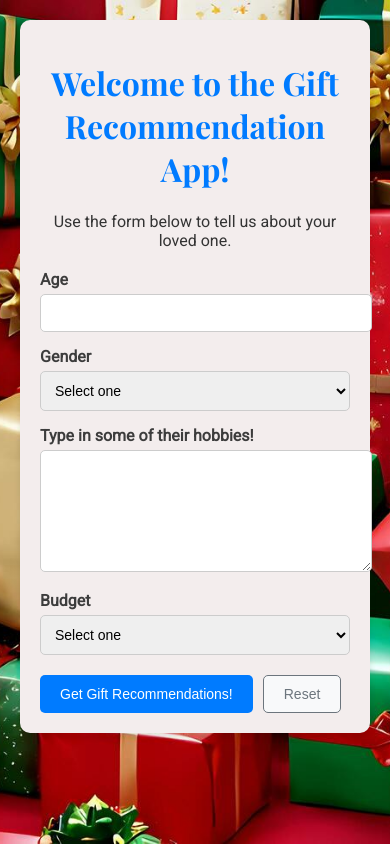
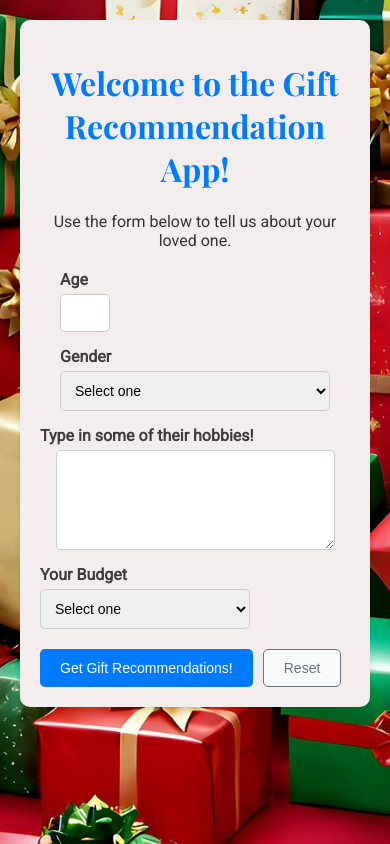
Before and after one commit to CrissyMichelle/ai-recommend-gifts, a Flask app: page / in a window 390 px wide. Run offline with Flask 3, Linux system fonts and the light colour scheme.

Commit message:
updated styles

```diff
--- a/forms.py
+++ b/forms.py
@@ -23,7 +23,7 @@ class GiftForm(FlaskForm):
         validators=[DataRequired(), Length(max=200)]
     )
     budget = SelectField(
-        'Budget',
+        'Your Budget',
         choices=[
             ('', 'Select one'),
             ('low', 'Thrifty'),
--- a/static/styles.css
+++ b/static/styles.css
@@ -1,7 +1,59 @@
 @import url('https://fonts.googleapis.com/css2?family=Playfair+Display:wght@700&family=Roboto&display=swap');
 
-textarea {
-    width: 100%;
+/* Global Box-Sizing Reset */
+*, *::before, *::after {
+    box-sizing: border-box;
+}
+
+
+@media (max-width: 768px) {
+    #gender {
+        width: 100% !important;
+    }
+
+    .form-row {
+        flex-direction: column;
+        gap: 10px; /* Add controlled spacing between fields */
+        padding-right: 0; /* Reset unnecessary padding */
+    }
+
+    .half-width {
+        flex: none;
+        width: 100%; /* Ensure full width for child elements */
+        margin: 0; /* Reset margins */
+    }
+
+    /* Target Gender Select Dropdown */
+    .form-group.half-width select[name="gender"] {
+        width: 100%; /* Match parent width */
+        margin-right: 0; /* Reset unwanted margin */
+        padding: 10px; /* Consistent padding */
+        font-size: 14px; /* Match other input fields */
+        border: 1px solid #ccc;
+        border-radius: 5px;
+        box-sizing: border-box; /* Ensure consistent box-sizing */
+    }
+
+    /* Budget Label and Dropdown */
+    label[for="budget"] {
+        display: block; /* Ensure it sits properly above the dropdown */
+        padding-left: 0 !important; /* Remove unnecessary padding */
+    }
+
+    #budget {
+        width: 100%; /* Match parent container */
+        padding: 10px; /* Add consistent padding */
+        margin: 0 auto !important; /* Center the dropdown horizontally */
+        box-sizing: border-box;
+    }
+}
+
+
+#hobby {
+    width: 90%;
+    max-width: 500px;
+    margin: 0 auto;
+    display: block;
     height: 100px;
     border: 1px solid #ccc;
     border-radius: 5px;
@@ -144,3 +196,32 @@ input, select, textarea {
         opacity: 1;
     }
 }
+
+.form-row {
+    display: flex;
+    justify-content: space-between;
+    gap: 0;
+    padding-left: 20px;
+    padding-right: 20px;
+}
+
+.half-width {
+    flex: .5;
+}
+
+#age {
+    width: 50px;
+}
+
+#gender {
+    width: 310px;
+}
+
+#budget {
+    width: 210px;
+    margin-left: 100px;
+}
+
+label [for="budget"] {
+    padding-left: 100px;
+}
--- a/templates/index.html
+++ b/templates/index.html
@@ -12,19 +12,21 @@
         <p>Use the form below to tell us about your loved one.</p>
         <form method="POST" action="/">
             {{ form.hidden_tag() }}
-            <div class="form-group">
+            <div class="form-row">
+                <div class="form-group half-width">
                     <label for="age">{{ form.age.label }}</label>
                     {{ form.age(id="age", class="form-control") }}
                     {% if form.age.errors %}
                         <small class="error-message">{{ form.age.errors[0] }}</small>
                     {% endif %}
                 </div>
-            <div class="form-group">
+                <div class="form-group half-width">
                     <label for="gender">{{ form.gender.label }}</label>
                     {{ form.gender(id="gender", class="form-control") }}
                     {% if form.gender.errors %}
                         <small class="error-message">{{ form.gender.errors[0] }}</small>
                     {% endif %}
+                </div>
             </div>
             <div class="form-group">
                 <label for="hobby">{{ form.hobby.label }}</label>
```
Lines whose indentation alone changed are shown as unchanged.
